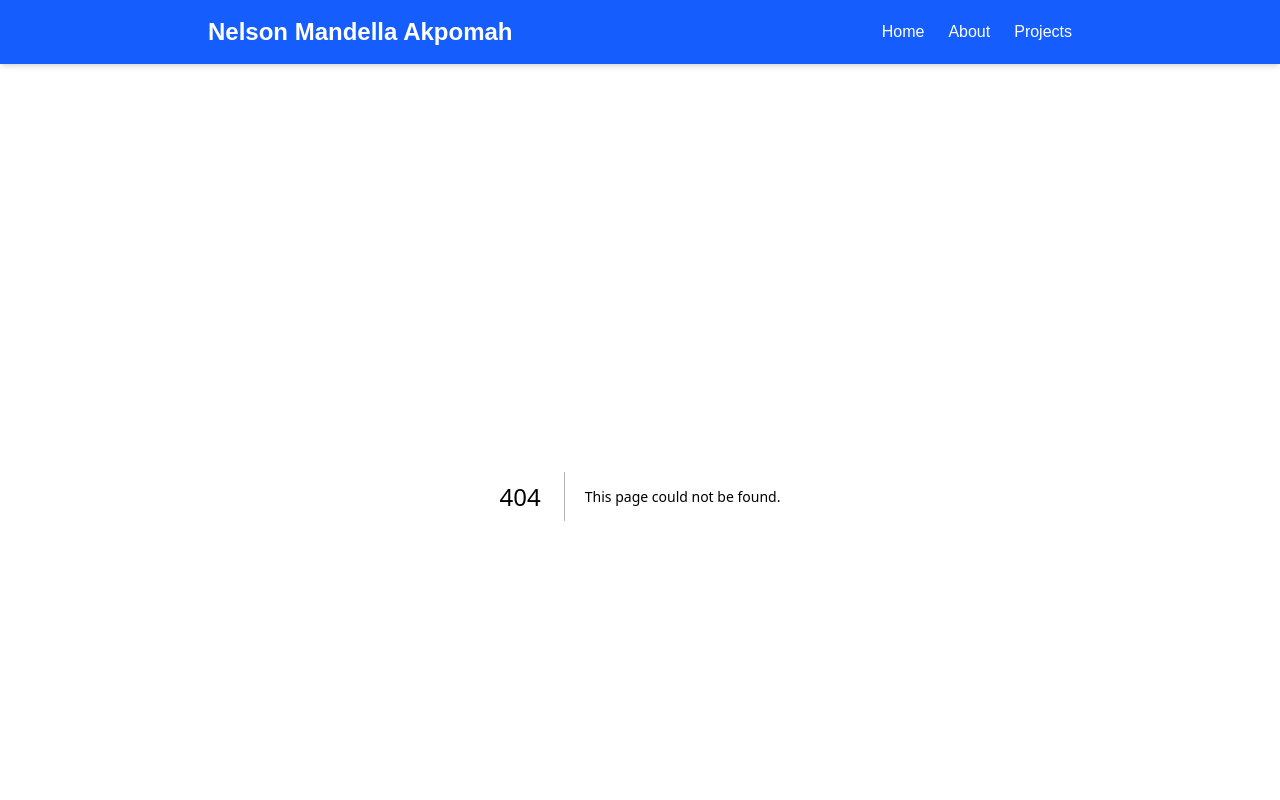
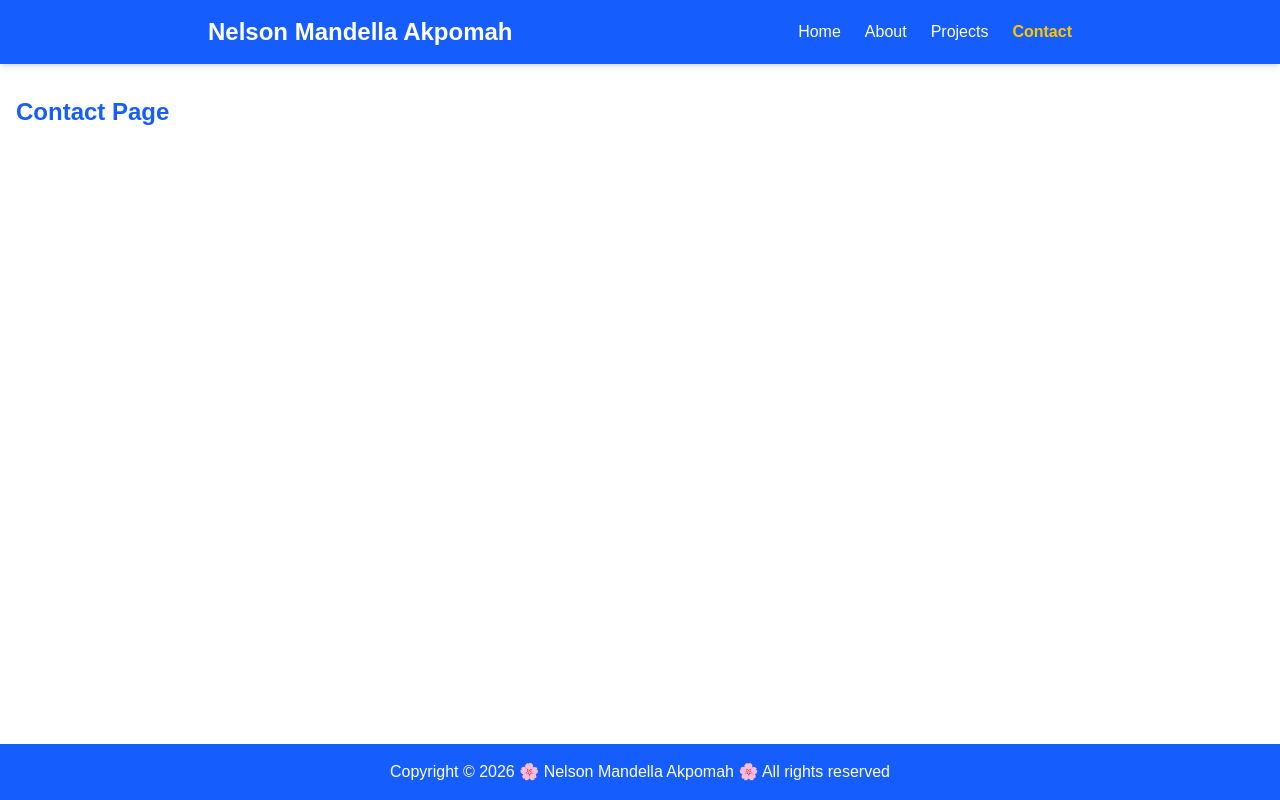
Before and after one commit to mandellasly1/wdd430-portfolio, a Next.js app: page /contact in a window 1280 px wide. Before the commit this address had no page. Shown: the top 800 px of the page. Built offline with nearby package versions, Linux system fonts and the light colour scheme.

Commit message:
Navigating Between Pages

```diff
--- /dev/null
+++ b/app/contact/page.tsx
@@ -0,0 +1,5 @@
+export default function ContactPage() {
+  return (
+    <h1 className="text-2xl font-bold text-blue-600">Contact Page</h1>
+  );
+}
--- a/components/Header.tsx
+++ b/components/Header.tsx
@@ -1,27 +1,14 @@
-import Link from 'next/link';
+import NavLinks from './NavLinks';
 
 export default function Header() {
   return (
     <header className="bg-blue-600 text-white py-4 shadow-md">
       <div className="max-w-4xl mx-auto px-4 flex justify-between items-center">
         {/* Left side: Title */}
-        <div id="header-title" className="text-2xl font-bold">
-          Nelson Mandella Akpomah
-        </div>
+        <div className="text-2xl font-bold">Nelson Mandella Akpomah</div>
+
         {/* Right side: Navigation */}
-        <nav>
-          <ul className="flex gap-6 justify-end">
-            <li>
-              <Link href="/" className="hover:text-yellow-400">Home</Link>
-            </li>
-            <li>
-              <Link href="/about" className="hover:text-yellow-400">About</Link>
-            </li>
-            <li>
-              <Link href="/projects" className="hover:text-yellow-400">Projects</Link>
-            </li>
-          </ul>
-        </nav>
+        <NavLinks />
       </div>
     </header>
   );
--- /dev/null
+++ b/components/NavLinks.tsx
@@ -0,0 +1,34 @@
+'use client';
+
+import Link from 'next/link';
+import { usePathname } from 'next/navigation';
+
+export default function NavLinks() {
+  const pathname = usePathname();
+
+  const links = [
+    { href: '/', label: 'Home' },
+    { href: '/about', label: 'About' },
+    {href: '/projects', label: 'Projects'},
+    { href: '/contact', label: 'Contact' },
+  ];
+
+  return (
+    <nav className="flex gap-6">
+      {links.map(link => (
+        <Link
+          key={link.href}
+          href={link.href}
+          className={
+            pathname === link.href
+              ? 'text-yellow-400 font-bold'
+              : 'hover:text-yellow-400'
+          }
+          aria-current={pathname === link.href ? 'page' : undefined}
+        >
+          {link.label}
+        </Link>
+      ))}
+    </nav>
+  );
+}
```
